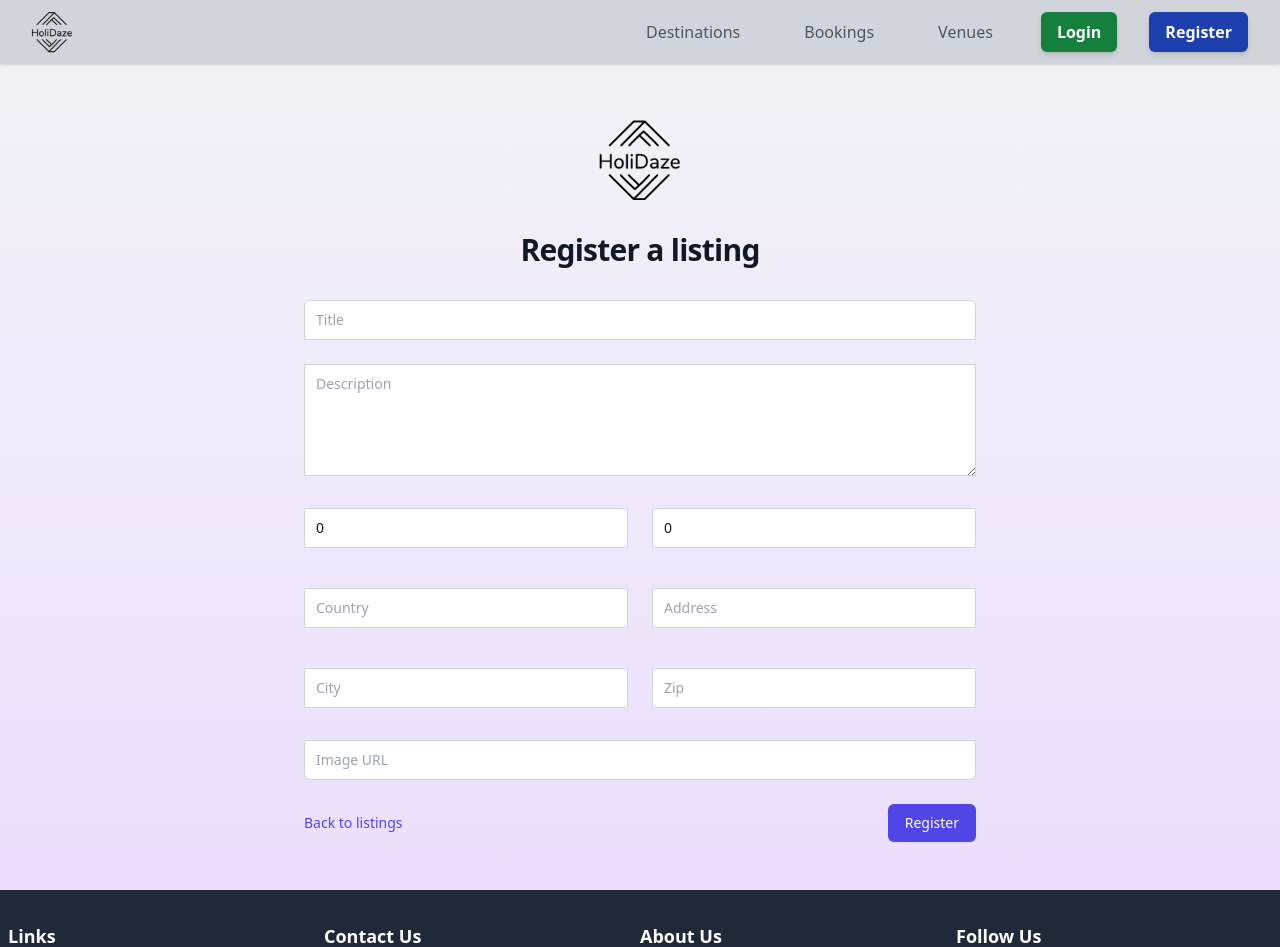
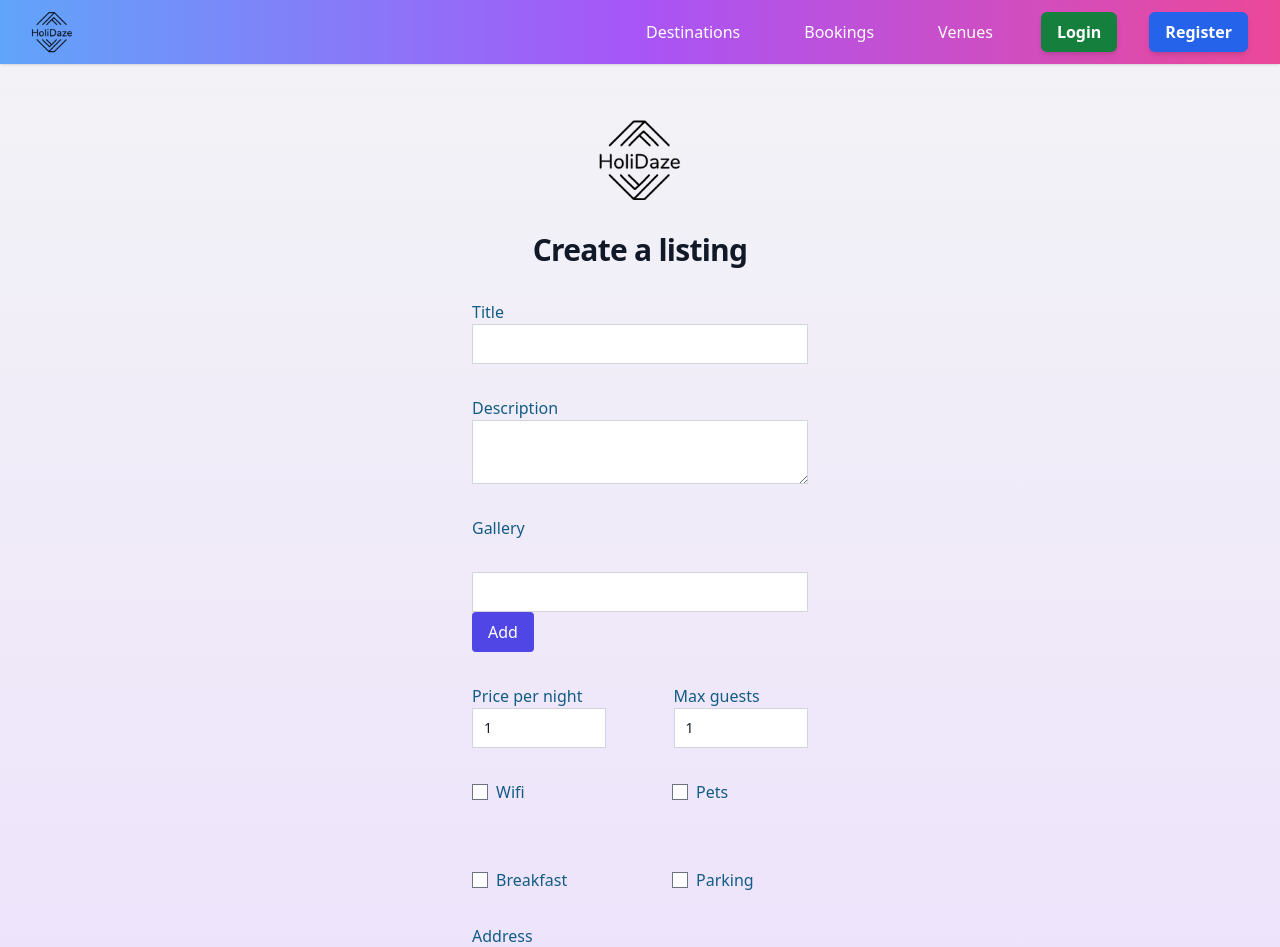
Before and after one commit to Michaelwasilewski/project-exam-2, a React (Create React App) app in the folder holidaze/: page /create-venue in a window 1280 px wide. Shown: the top 947 px of the page. Built offline with nearby package versions, Linux system fonts and the light colour scheme.

Commit message:
createVenueForm update

```diff
--- a/holidaze/src/components/Views/CreateVenueForm.js
+++ b/holidaze/src/components/Views/CreateVenueForm.js
@@ -1,80 +1,131 @@
 import { useState } from 'react';
 import Logo from '../../img/holidazelogo.png';
-export default function CreateVenueForm() {
-	const [name, setName] = useState('');
-	const [description, setDescription] =
-		useState('');
-	const [media, setMedia] = useState([]);
-	const [price, setPrice] = useState(0);
-	const [maxGuests, setMaxGuests] = useState(0);
-	const [wifi, setWifi] = useState(false);
-	const [parking, setParking] = useState(false);
-	const [breakfast, setBreakfast] =
-		useState(false);
-	const [pets, setPets] = useState(false);
-	const [address, setAddress] = useState('');
-	const [city, setCity] = useState('');
-	const [zip, setZip] = useState('');
-	const [country, setCountry] = useState('');
-
-	const handleSubmit = async (e) => {
-		e.preventDefault();
-
-		const accessToken =
-			'eyJhbGciOiJIUzI1NiIsInR5cCI6IkpXVCJ9.eyJpZCI6NDEsIm5hbWUiOiJNaWNoIiwiZW1haWwiOiJtaWNodGhlYmlzaEBub3JvZmYubm8iLCJhdmF0YXIiOiIiLCJ2ZW51ZU1hbmFnZXIiOnRydWUsImlhdCI6MTY4MTQxMTYyMH0.aQBCKf3Yh8JbeUXOWe77RHyR5NswTq0dPbCpju4cQmE';
-
-		const data = {
-			name,
-			description,
-			media:
-				media.length > 0 ? [media] : undefined,
-			price: parseFloat(price),
-			maxGuests: parseInt(maxGuests),
+import { useDispatch } from 'react-redux';
+import { useFormik } from 'formik';
+import * as Yup from 'yup';
+import { newVenue } from '../../store/modules/venueSlice';
+const CreateVenueForm = () => {
+	const dispatch = useDispatch();
+	const validationSchema = Yup.object().shape({
+		name: Yup.string()
+			.min(6, 'Must be 6 chars or more')
+			.max(50, 'Can not be longer than 50 chars')
+			.required('Required'),
+		description: Yup.string()
+			.min(6, 'Must be 6 chars or more')
+			.max(
+				1000,
+				'Can not be longer than 1000 chars'
+			)
+			.required('Required'),
+		media: Yup.string()
+			.url('Invalid URL')
+			.matches(
+				/\.(gif|jpe?g|png)(\?.*)?$/i,
+				'Invalid image URL'
+			),
+		price: Yup.number().required('Required'),
+		maxGuests: Yup.number().required('Required'),
+		address: Yup.string()
+			.min(2, 'Must be 6 chars or more')
+			.max(50, 'Can not be longer than 50 chars')
+			.optional('Optional'),
+		continent: Yup.string()
+			.min(2, 'Must be 6 chars or more')
+			.max(50, 'Can not be longer than 50 chars')
+			.optional('Optional'),
+		country: Yup.string()
+			.min(2, 'Must be 6 chars or more')
+			.max(50, 'Can not be longer than 50 chars')
+			.optional('Optional'),
+		city: Yup.string()
+			.min(2, 'Must be 6 chars or more')
+			.max(50, 'Can not be longer than 50 chars')
+			.optional('Optional'),
+		zip: Yup.string().optional('Optional'),
+	});
+	const [mediaArray, setMediaArray] = useState(
+		[]
+	);
+	const handleSubmit = async (values) => {
+		dispatch(newVenue(values));
+	};
+	const formik = useFormik({
+		initialValues: {
+			name: '',
+			description: '',
+			media: [],
+			price: 1,
+			maxGuests: 1,
+			rating: 5,
 			meta: {
-				wifi,
-				parking,
-				breakfast,
-				pets,
+				wifi: false,
+				parking: false,
+				breakfast: false,
+				pets: false,
 			},
 			location: {
-				address,
-				city,
-				zip,
-				country,
+				address: '',
+				city: '',
+				zip: '',
+				country: '',
+				continent: '',
+				lat: 0,
+				lng: 0,
+			},
+		},
+		validationSchema,
+		onSubmit: (values) => {
+			const venueData = {
+				name: values.name,
+				description: values.description,
+				media: mediaArray,
+				price: values.price,
+				maxGuests: values.maxGuests,
+				rating: 5,
+				meta: {
+					wifi: values.wifi,
+					parking: values.parking,
+					breakfast: values.breakfast,
+					pets: values.pets,
+				},
+				location: {
+					address: values.address,
+					city: values.city,
+					zip: values.zip,
+					country: values.country,
+					continent: values.continent,
+					lat: 0,
+					lng: 0,
 				},
 			};
-		console.log('Data object:', data);
-		try {
-			const response = await fetch(
-				'https://nf-api.onrender.com/api/v1/holidaze/venues',
-				{
-					method: 'POST',
-					headers: {
-						'Content-Type': 'application/json',
-						Authorization: `Bearer ${accessToken}`,
+			console.log(venueData);
+			dispatch(newVenue(venueData));
 		},
-					body: JSON.stringify(data),
+	});
+	function pushToMediaArray() {
+		const mediaValue =
+			document.getElementById('media').value;
+		const urlRegex =
+			/(ftp|http|https):\/\/[^ "]+$/;
+		if (urlRegex.test(mediaValue)) {
+			const newMediaArray = [
+				...mediaArray,
+				mediaValue,
+			];
+			setMediaArray(newMediaArray);
+			document.getElementById('media').value = '';
+		} else {
+			return null;
 		}
-			);
-
-			if (!response.ok) {
-				const errorData = await response.json();
-				throw errorData;
 	}
 
-			const responseData = await response.json();
-			console.log(responseData);
-		} catch (error) {
-			console.error(error);
-			if (error.errors && error.errors[0].path) {
-				console.log(
-					'Error path:',
-					error.errors[0].path
+	function deleteMedia(media) {
+		const newMediaArray = mediaArray.filter(
+			(item) => item !== media
 		);
+		setMediaArray(newMediaArray);
 	}
-		}
-	};
-
 	return (
 		<div className="flex min-h-full items-center justify-center px-4 py-12 sm:px-6 lg:px-8">
 			<div className="w-full max-w-2xl space-y-8">
@@ -82,227 +133,311 @@ export default function CreateVenueForm() {
 					<img
 						className="mx-auto h-24 w-auto"
 						src={Logo}
-						alt="Your Company"
+						alt="Holidaze Logo"
 					/>
 					<h2 className="mt-6 text-3xl font-bold tracking-tight text-gray-900">
-						Register a listing
+						Create a listing
 					</h2>
 				</div>
 				<form
-					className="mt-8 space-y-6"
-					onSubmit={handleSubmit}
+					onSubmit={formik.handleSubmit}
+					className="w-full md:w-2/3 lg:w-1/2 mx-auto flex flex-col gap-8 text-[#125C85]"
 				>
-					<input
-						type="hidden"
-						name="remember"
-						defaultValue="true"
-					/>
-					<div className="grid grid-cols-1 gap-6 md:grid-cols-2">
-						<div className="col-span-full">
-							<label
-								htmlFor="title"
-								className="sr-only"
-							>
-								Title
-							</label>
+					<div className="flex flex-col">
+						<label htmlFor="title">Title</label>
 						<input
 							type="text"
-								id="title"
-								name="title"
-								value={name}
-								onChange={(event) =>
-									setName(event.target.value)
-								}
-								required
-								className="relative block w-full rounded-t-md border-0 py-2 text-gray-900 ring-1 ring-inset ring-gray-300 placeholder:text-gray-400 focus:z-10 focus:ring-2 focus:ring-inset focus:ring-indigo-600 sm:text-sm sm:leading-6"
-								placeholder="Title"
+							name="name"
+							id="name"
+							className="relative block w-full border-0 py-2 text-gray-900 ring-1 ring-inset ring-gray-300 placeholder:text-gray-400 focus:z-10 focus:ring-2 focus:ring-inset focus:ring-indigo-600 sm:text-sm sm:leading-6"
+							onChange={formik.handleChange}
+							onBlur={formik.handleBlur}
+							value={formik.values.name}
 						/>
+						{formik.touched.name &&
+						formik.errors.name ? (
+							<div className="text-red-600">
+								{formik.errors.name}
+							</div>
+						) : null}
 					</div>
 
-						<div className="col-span-full">
-							<label
-								htmlFor="description"
-								className="sr-only"
-							>
+					<div className="flex flex-col">
+						<label htmlFor="description">
 							Description
 						</label>
 						<textarea
 							id="description"
 							name="description"
-								value={description}
-								onChange={(event) =>
-									setDescription(
-										event.target.value
-									)
-								}
-								required
-								rows="4"
 							className="relative block w-full border-0 py-2 text-gray-900 ring-1 ring-inset ring-gray-300 placeholder:text-gray-400 focus:z-10 focus:ring-2 focus:ring-inset focus:ring-indigo-600 sm:text-sm sm:leading-6"
-								placeholder="Description"
-							></textarea>
+							onChange={formik.handleChange}
+							onBlur={formik.handleBlur}
+							value={formik.values.description}
+						/>
+						{formik.touched.description &&
+						formik.errors.description ? (
+							<div className="text-red-600">
+								{formik.errors.description}
+							</div>
+						) : null}
 					</div>
 
-						<div className="py-2">
-							<label
-								htmlFor="price"
-								className="sr-only"
+					{/* Gallery field */}
+					<div className="flex flex-col items-start">
+						<label htmlFor="gallery">
+							Gallery
+						</label>
+						{mediaArray && (
+							<div className="flex gap-1 flex-wrap mt-4">
+								{mediaArray.map((media) => (
+									<div
+										key={media}
+										className="w-24 h-24 bg-gray-200 rounded relative"
 									>
-								Price
+										<img
+											src={media}
+											alt="gallery"
+											className="w-full h-full object-cover rounded"
+										/>
+										<button
+											type="button"
+											onClick={() =>
+												deleteMedia(media)
+											}
+											className="flex justify-center items-center absolute top-[-4px] right-[-4px] h-4 w-4 bg-gray-200 rounded-full text-sm"
+										>
+											x
+										</button>
+									</div>
+								))}
+							</div>
+						)}
+						<div className="w-full flex gap-4 mt-4">
+							<input
+								type="text"
+								name="media"
+								id="media"
+								className="relative block w-full border-0 py-2 text-gray-900 ring-1 ring-inset ring-gray-300 placeholder:text-gray-400 focus:z-10 focus:ring-2 focus:ring-inset focus:ring-indigo-600 sm:text-sm sm:leading-6"
+								onChange={formik.handleChange}
+								onBlur={formik.handleBlur}
+							/>
+						</div>
+						{formik.touched.media &&
+						formik.errors.media ? (
+							<div className="text-red-600">
+								{formik.errors.media}
+							</div>
+						) : null}
+						<button
+							type="button"
+							onClick={pushToMediaArray}
+							className="px-4 py-2 rounded  text-white bg-indigo-600 hover:bg-indigo-700 focus:outline-none focus:ring-2 focus:ring-offset-2 focus:ring-indigo-500"
+						>
+							Add
+						</button>
+					</div>
+					{/* Price per night and max guests fields */}
+					<div className="flex justify-between">
+						<div className="flex flex-col w-2/5">
+							<label htmlFor="pricePerNight">
+								Price per night
 							</label>
 							<input
 								type="number"
-								id="price"
 								name="price"
-								value={price}
-								onChange={(event) =>
-									setPrice(event.target.value)
-								}
-								required
+								id="pricePerNight"
 								className="relative block w-full border-0 py-2 text-gray-900 ring-1 ring-inset ring-gray-300 placeholder:text-gray-400 focus:z-10 focus:ring-2 focus:ring-inset focus:ring-indigo-600 sm:text-sm sm:leading-6"
-								placeholder="Price per night"
+								onChange={formik.handleChange}
+								onBlur={formik.handleBlur}
+								value={formik.values.price}
 							/>
+							{formik.touched.price &&
+							formik.errors.price ? (
+								<div className="text-red-600">
+									{formik.errors.price}
 								</div>
-
-						<div className="py-2">
-							<label
-								htmlFor="maxGuests"
-								className="sr-only"
-							>
-								Max Guests
+							) : null}
+						</div>
+						<div className="flex flex-col w-2/5">
+							<label htmlFor="maxGuests">
+								Max guests
 							</label>
 							<input
 								type="number"
+								name="maxGuests"
 								id="maxGuests"
-								name="maxGuests"
-								value={maxGuests}
-								onChange={(event) =>
-									setMaxGuests(event.target.value)
-								}
-								required
 								className="relative block w-full border-0 py-2 text-gray-900 ring-1 ring-inset ring-gray-300 placeholder:text-gray-400 focus:z-10 focus:ring-2 focus:ring-inset focus:ring-indigo-600 sm:text-sm sm:leading-6"
-								placeholder="Max Guests"
+								onChange={formik.handleChange}
+								onBlur={formik.handleBlur}
+								value={formik.values.maxGuests}
 							/>
+							{formik.touched.maxGuests &&
+							formik.errors.maxGuests ? (
+								<div className="text-red-600">
+									{formik.errors.maxGuests}
 								</div>
-						<div className="py-2">
+							) : null}
+						</div>
+					</div>
+
+					{/* Amenities checkboxes */}
+					<div className="grid grid-cols-2 gap-16">
+						<div className="flex items-center">
+							<input
+								type="checkbox"
+								name="wifi"
+								id="wifi"
+								onChange={formik.handleChange}
+								onBlur={formik.handleBlur}
+								value={formik.values.wifi}
+							/>
 							<label
-								htmlFor="country"
-								className="sr-only"
+								htmlFor="wifi"
+								className="ml-2"
 							>
-								Country
+								Wifi
 							</label>
+						</div>
+						<div className="flex items-center">
 							<input
-								type="text"
-								id="country"
-								name="country"
-								value={country}
-								onChange={(event) =>
-									setCountry(event.target.value)
-								}
-								required
-								className="relative block w-full border-0 py-2 text-gray-900 ring-1 ring-inset ring-gray-300 placeholder:text-gray-400 focus:z-10 focus:ring-2 focus:ring-inset focus:ring-indigo-600 sm:text-sm sm:leading-6"
-								placeholder="Country"
+								type="checkbox"
+								name="pets"
+								id="pets"
+								onChange={formik.handleChange}
+								onBlur={formik.handleBlur}
+								value={formik.values.pets}
 							/>
+							<label
+								htmlFor="pets"
+								className="ml-2"
+							>
+								Pets
+							</label>
 						</div>
-						<div className="py-2">
+						<div className="flex items-center">
+							<input
+								type="checkbox"
+								name="breakfast"
+								id="breakfast"
+								onChange={formik.handleChange}
+								onBlur={formik.handleBlur}
+								value={formik.values.breakfast}
+							/>
 							<label
-								htmlFor="address"
-								className="sr-only"
+								htmlFor="breakfast"
+								className="ml-2"
 							>
+								Breakfast
+							</label>
+						</div>
+						<div className="flex items-center">
+							<input
+								type="checkbox"
+								name="parking"
+								id="parking"
+								onChange={formik.handleChange}
+								onBlur={formik.handleBlur}
+								value={formik.values.parking}
+							/>
+							<label
+								htmlFor="parking"
+								className="ml-2"
+							>
+								Parking
+							</label>
+						</div>
+					</div>
+
+					{/* Address fields */}
+
+					<div className="flex flex-col">
+						<label htmlFor="address">
 							Address
 						</label>
 						<input
 							type="text"
+							name="address"
 							id="address"
-								name="address"
-								value={address}
-								onChange={(event) =>
-									setAddress(event.target.value)
-								}
-								required
 							className="relative block w-full border-0 py-2 text-gray-900 ring-1 ring-inset ring-gray-300 placeholder:text-gray-400 focus:z-10 focus:ring-2 focus:ring-inset focus:ring-indigo-600 sm:text-sm sm:leading-6"
-								placeholder="Address"
+							onChange={formik.handleChange}
+							onBlur={formik.handleBlur}
+							value={formik.values.address}
 						/>
+						{formik.touched.address &&
+						formik.errors.address ? (
+							<div className="text-red-600">
+								{formik.errors.address}
 							</div>
-						<div className="py-2">
-							<label
-								htmlFor="city"
-								className="sr-only"
-							>
-								City
-							</label>
+						) : null}
+					</div>
+
+					<div className="flex flex-col">
+						<label htmlFor="city">City</label>
 						<input
 							type="text"
+							name="city"
 							id="city"
-								name="city"
-								value={city}
-								onChange={(event) =>
-									setCity(event.target.value)
-								}
-								required
 							className="relative block w-full border-0 py-2 text-gray-900 ring-1 ring-inset ring-gray-300 placeholder:text-gray-400 focus:z-10 focus:ring-2 focus:ring-inset focus:ring-indigo-600 sm:text-sm sm:leading-6"
-								placeholder="City"
+							onChange={formik.handleChange}
+							onBlur={formik.handleBlur}
+							value={formik.values.city}
 						/>
+						{formik.touched.city &&
+						formik.errors.city ? (
+							<div className="text-red-600">
+								{formik.errors.city}
 							</div>
-						<div className="py-2">
-							<label
-								htmlFor="zip"
-								className="sr-only"
-							>
-								Zip
-							</label>
+						) : null}
+					</div>
+
+					<div className="flex flex-col">
+						<label htmlFor="state">State</label>
 						<input
 							type="text"
-								id="zip"
-								name="zip"
-								value={zip}
-								onChange={(event) =>
-									setZip(event.target.value)
-								}
-								required
+							name="state"
+							id="state"
 							className="relative block w-full border-0 py-2 text-gray-900 ring-1 ring-inset ring-gray-300 placeholder:text-gray-400 focus:z-10 focus:ring-2 focus:ring-inset focus:ring-indigo-600 sm:text-sm sm:leading-6"
-								placeholder="Zip"
+							onChange={formik.handleChange}
+							onBlur={formik.handleBlur}
+							value={formik.values.state}
 						/>
+						{formik.touched.state &&
+						formik.errors.state ? (
+							<div className="text-red-600">
+								{formik.errors.state}
 							</div>
-						<div className="col-span-full">
-							<label
-								htmlFor="imageURL"
-								className="sr-only"
-							>
-								Image URL
-							</label>
-							<input
-								type="url"
-								id="imageURL"
-								name="imageURL"
-								value={media}
-								onChange={(event) =>
-									setMedia(event.target.value)
-								}
-								required
-								className="relative block w-full rounded-b-md border-0 py-2 text-gray-900 ring-1 ring-inset ring-gray-300 placeholder:text-gray-400 focus:z-10 focus:ring-2 focus:ring-inset focus:ring-indigo-600 sm:text-sm sm:leading-6"
-								placeholder="Image URL"
-							/>
-						</div>
+						) : null}
 					</div>
 
-					<div className="flex flex-col md:flex-row items-center justify-between space-y-4 md:space-y-0">
-						<div className="text-sm">
-							<a
-								href="#"
-								className="font-medium text-indigo-600 hover:text-indigo-500"
-							>
-								Back to listings
-							</a>
+					<div className="flex flex-col">
+						<label htmlFor="zip">Zip</label>
+						<input
+							type="text"
+							name="zip"
+							id="zip"
+							className="relative block w-full border-0 py-2 text-gray-900 ring-1 ring-inset ring-gray-300 placeholder:text-gray-400 focus:z-10 focus:ring-2 focus:ring-inset focus:ring-indigo-600 sm:text-sm sm:leading-6"
+							onChange={formik.handleChange}
+							onBlur={formik.handleBlur}
+							value={formik.values.zip}
+						/>
+						{formik.touched.zip &&
+						formik.errors.zip ? (
+							<div className="text-red-600">
+								{formik.errors.zip}
 							</div>
+						) : null}
+					</div>
+
 					<button
 						type="submit"
-							className="w-full md:w-auto flex justify-center py-2 px-4 border border-transparent rounded-md shadow-sm text-sm font-medium text-white bg-indigo-600 hover:bg-indigo-700 focus:outline-none focus:ring-2 focus:ring-offset-2 focus:ring-indigo-500"
+						className="w-full flex justify-center py-2 px-4 border border-transparent rounded-md shadow-sm text-sm font-medium text-white bg-indigo-600 hover:bg-indigo-700 focus:outline-none focus:ring-2 focus:ring-offset-2 focus:ring-indigo-500"
 					>
-							Register
+						Publish Venue
 					</button>
-					</div>
 				</form>
 			</div>
 		</div>
 	);
-}
+};
+
+export default CreateVenueForm;
--- a/holidaze/src/components/shared/Header.js
+++ b/holidaze/src/components/shared/Header.js
@@ -11,12 +11,12 @@ function Header({ isLoggedIn, onLogout }) {
 	};
 
 	return (
-		<nav className="bg-gray-300 shadow">
+		<nav className="bg-gradient-to-r from-blue-400 via-purple-500 to-pink-500 shadow">
 			<div className="container mx-auto px-4 py-2 md:flex md:justify-between md:items-center">
 				<div className="flex justify-between items-center">
 					<Link to="/">
 						<img
-							className="h-12"
+							className="w-auto h-auto max-w-full max-h-12 md:max-w-none md:max-h-12"
 							src={Logo}
 							alt="Holidaze logo"
 						/>
@@ -26,9 +26,9 @@ function Header({ isLoggedIn, onLogout }) {
 						className="md:hidden focus:outline-none"
 					>
 						{showMenu ? (
-							<FaTimes className="w-6 h-6 text-gray-200" />
+							<FaTimes className="w-6 h-6 text-gray-600" />
 						) : (
-							<FaBars className="w-6 h-6 text-gray-200" />
+							<FaBars className="w-6 h-6 text-gray-600" />
 						)}
 					</button>
 				</div>
@@ -39,19 +39,19 @@ function Header({ isLoggedIn, onLogout }) {
 				>
 					<Link
 						to="/browse-destinations"
-						className="block mt-4 md:inline-block md:mt-0 mx-4 font-medium text-gray-600 hover:text-white hover:bg-gray-800 transition-colors duration-300 px-4 py-2 rounded-md"
+						className="block mt-4 md:inline-block md:mt-0 mx-4 font-medium text-white hover:text-gray-800 hover:bg-white transition-colors duration-300 px-4 py-2 rounded-md"
 					>
 						Destinations
 					</Link>
 					<Link
 						to="/my-bookings"
-						className="block mt-4 md:inline-block md:mt-0 mx-4 font-medium text-gray-600 hover:text-white hover:bg-gray-800 transition-colors duration-300 px-4 py-2 rounded-md"
+						className="block mt-4 md:inline-block md:mt-0 mx-4 font-medium text-white hover:text-gray-800 hover:bg-white transition-colors duration-300 px-4 py-2 rounded-md"
 					>
 						Bookings
 					</Link>
 					<Link
 						to="/venues"
-						className="block mt-4 md:inline-block md:mt-0 mx-4 font-medium text-gray-600 hover:text-white hover:bg-gray-800 transition-colors duration-300 px-4 py-2 rounded-md"
+						className="block mt-4 md:inline-block md:mt-0 mx-4 font-medium text-white hover:text-gray-800 hover:bg-white transition-colors duration-300 px-4 py-2 rounded-md"
 					>
 						Venues
 					</Link>
@@ -59,22 +59,23 @@ function Header({ isLoggedIn, onLogout }) {
 						<>
 							<Link
 								to={`/profile`}
-								className="block mt-4 md:inline-block md:mt-0 mx-4 font-medium text-gray-600 hover:text-white hover:bg-gray-800 transition-colors duration-300 px-4 py-2 rounded-md"
+								className="block mt-4 md:inline-block md:mt-0 mx-4 font-medium text-white hover:text-gray-800 hover:bg-white transition-colors duration-300 px-4 py-2 rounded-md"
 							>
 								Profile
 							</Link>
 							<Link
 								to="/create-venue"
-								className="block mt-4 md:inline-block md:mt-0 mx-4 px-4 py-2 text-white font-bold bg-orange-600 hover:bg-orange-700 rounded-md transition-colors duration-300 shadow-md"
+								className="block mt-4 md:inline-block md:mt-0 mx-4 px-4 py-2 text-white font-bold bg-blue-600 hover:bg-blue-700 rounded-md transition-colors duration-300 shadow-md"
 							>
 								Add Venue
 							</Link>
-							<button
+							<Link
+								to="/"
 								onClick={onLogout}
 								className="block mt-4 md:inline-block md:mt-0 mx-4 px-4 py-2 text-white font-bold bg-red-500 hover:bg-red-600 rounded-md transition-colors duration-300 shadow-md"
 							>
 								Logout
-							</button>
+							</Link>
 						</>
 					) : (
 						<>
@@ -86,7 +87,7 @@ function Header({ isLoggedIn, onLogout }) {
 							</Link>
 							<Link
 								to="/register"
-								className="block mt-4 md:inline-block md:mt-0 mx-4 px-4 py-2 text-white font-bold bg-blue-800 hover:bg-blue-900 rounded-md transition-colors duration-300 shadow-md"
+								className="block mt-4 md:inline-block md:mt-0 mx-4 px-4 py-2 text-white font-bold bg-blue-600 hover:bg-blue-700 rounded-md transition-colors duration-300 shadow-md"
 							>
 								Register
 							</Link>
--- a/holidaze/src/store/modules/loaderSlice.js
+++ b/holidaze/src/store/modules/loaderSlice.js
@@ -12,9 +12,9 @@ const loaderSlice = createSlice({
 	},
 });
 
-const { actions, reducer } = loaderSlice;
-export default reducer;
-const { SET_LOADER } = actions;
+export default loaderSlice.reducer;
+
+const { SET_LOADER } = loaderSlice.actions;
 
 export const setLoadingState =
 	(loadingStatus) => async (dispatch) => {
```
Also changed, not shown: holidaze/src/store/modules/venueSlice.js (+50 -5 lines). Lines whose indentation alone changed are shown as unchanged.
